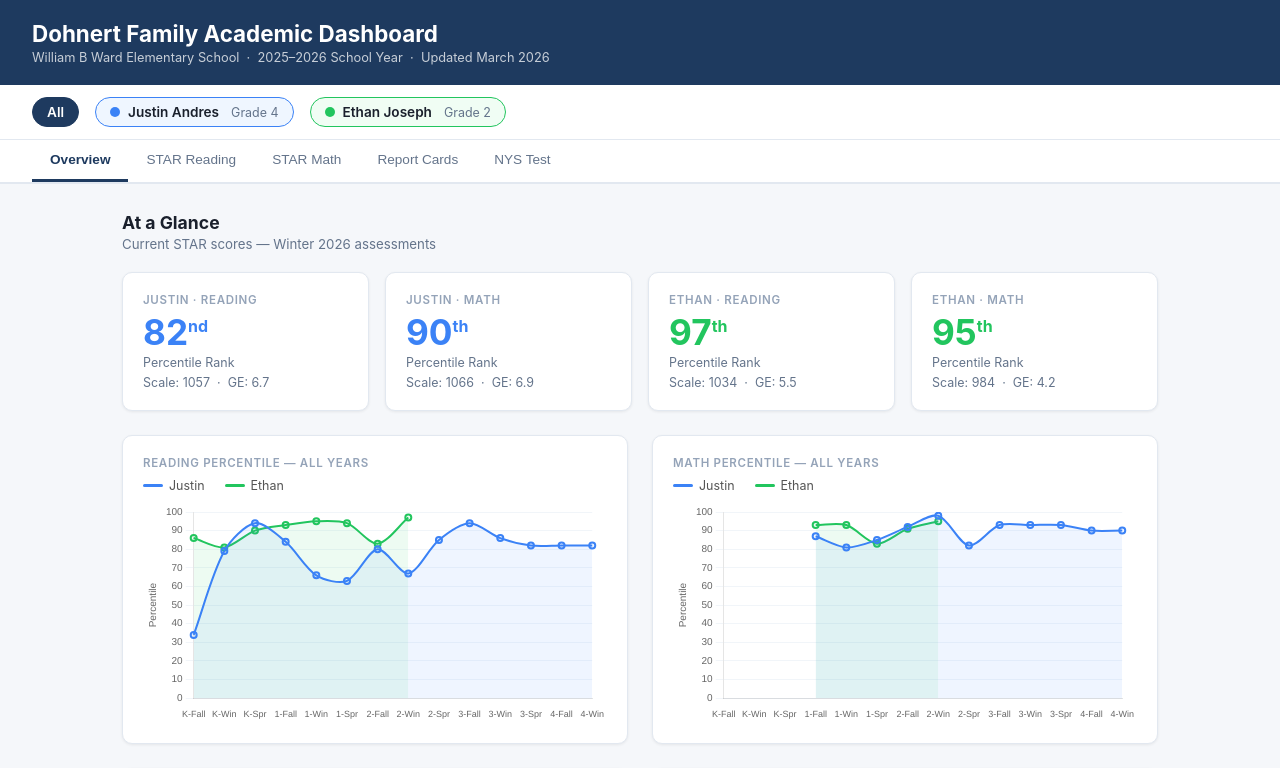
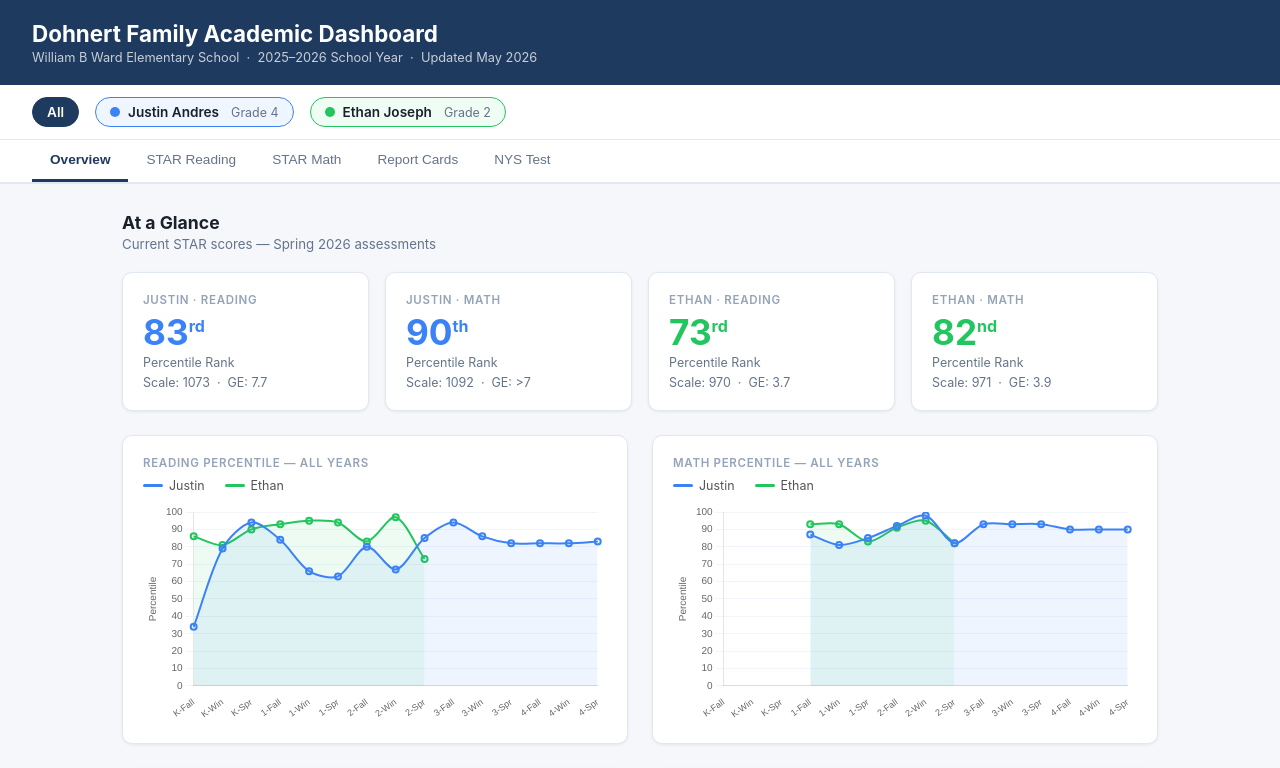
Before and after one commit to hdohnert-helio/family, a plain HTML site: page index.html in a window 1280 px wide. Shown: the top 768 px of the page. Drawn offline with nearby package versions, Linux system fonts and the light colour scheme.

Commit message:
Add Spring 2026 STAR scores for Justin and Ethan

```diff
--- a/index.html
+++ b/index.html
@@ -124,7 +124,7 @@ tbl{width:100%;border-collapse:collapse}
 
 <div class="header">
   <h1>Dohnert Family Academic Dashboard</h1>
-  <p>William B Ward Elementary School &nbsp;·&nbsp; 2025–2026 School Year &nbsp;·&nbsp; Updated March 2026</p>
+  <p>William B Ward Elementary School &nbsp;·&nbsp; 2025–2026 School Year &nbsp;·&nbsp; Updated May 2026</p>
 </div>
 
 <div class="kids-bar">
@@ -145,31 +145,31 @@ tbl{width:100%;border-collapse:collapse}
 
 <!-- OVERVIEW -->
 <div id="overview" class="tab active">
-  <div class="sec-head"><h2>At a Glance</h2><p>Current STAR scores — Winter 2026 assessments</p></div>
+  <div class="sec-head"><h2>At a Glance</h2><p>Current STAR scores — Spring 2026 assessments</p></div>
   <div class="cards4" id="overviewCards">
     <div class="card" data-kid="j">
       <div class="card-title">Justin · Reading</div>
-      <div class="card-big jc">82<sup style="font-size:1rem">nd</sup></div>
+      <div class="card-big jc">83<sup style="font-size:1rem">rd</sup></div>
       <div class="card-sub">Percentile Rank</div>
-      <div class="card-sub">Scale: 1057 &nbsp;·&nbsp; GE: 6.7</div>
+      <div class="card-sub">Scale: 1073 &nbsp;·&nbsp; GE: 7.7</div>
     </div>
     <div class="card" data-kid="j">
       <div class="card-title">Justin · Math</div>
       <div class="card-big jc">90<sup style="font-size:1rem">th</sup></div>
       <div class="card-sub">Percentile Rank</div>
-      <div class="card-sub">Scale: 1066 &nbsp;·&nbsp; GE: 6.9</div>
+      <div class="card-sub">Scale: 1092 &nbsp;·&nbsp; GE: &gt;7</div>
     </div>
     <div class="card" data-kid="e">
       <div class="card-title">Ethan · Reading</div>
-      <div class="card-big ec">97<sup style="font-size:1rem">th</sup></div>
+      <div class="card-big ec">73<sup style="font-size:1rem">rd</sup></div>
       <div class="card-sub">Percentile Rank</div>
-      <div class="card-sub">Scale: 1034 &nbsp;·&nbsp; GE: 5.5</div>
+      <div class="card-sub">Scale: 970 &nbsp;·&nbsp; GE: 3.7</div>
     </div>
     <div class="card" data-kid="e">
       <div class="card-title">Ethan · Math</div>
-      <div class="card-big ec">95<sup style="font-size:1rem">th</sup></div>
+      <div class="card-big ec">82<sup style="font-size:1rem">nd</sup></div>
       <div class="card-sub">Percentile Rank</div>
-      <div class="card-sub">Scale: 984 &nbsp;·&nbsp; GE: 4.2</div>
+      <div class="card-sub">Scale: 971 &nbsp;·&nbsp; GE: 3.9</div>
     </div>
   </div>
 
@@ -256,23 +256,23 @@ tbl{width:100%;border-collapse:collapse}
   <div class="cards4">
     <div class="card">
       <div class="card-title">Reading Percentile</div>
-      <div class="card-big jc">82<sup style="font-size:1rem">nd</sup></div>
-      <div class="card-sub">Winter 2026</div>
+      <div class="card-big jc">83<sup style="font-size:1rem">rd</sup></div>
+      <div class="card-sub">Spring 2026</div>
     </div>
     <div class="card">
       <div class="card-title">Math Percentile</div>
       <div class="card-big jc">90<sup style="font-size:1rem">th</sup></div>
-      <div class="card-sub">Winter 2026</div>
+      <div class="card-sub">Spring 2026</div>
     </div>
     <div class="card">
       <div class="card-title">Reading Grade Equiv.</div>
-      <div class="card-big jc">6.7</div>
-      <div class="card-sub">Scale: 1057</div>
+      <div class="card-big jc">7.7</div>
+      <div class="card-sub">Scale: 1073</div>
     </div>
     <div class="card">
       <div class="card-title">Math Grade Equiv.</div>
-      <div class="card-big jc">6.9</div>
-      <div class="card-sub">Scale: 1066</div>
+      <div class="card-big jc">&gt;7</div>
+      <div class="card-sub">Scale: 1092</div>
     </div>
   </div>
   <div class="cards2">
@@ -333,23 +333,23 @@ tbl{width:100%;border-collapse:collapse}
   <div class="cards4">
     <div class="card">
       <div class="card-title">Reading Percentile</div>
-      <div class="card-big ec">97<sup style="font-size:1rem">th</sup></div>
-      <div class="card-sub">Winter 2026</div>
+      <div class="card-big ec">73<sup style="font-size:1rem">rd</sup></div>
+      <div class="card-sub">Spring 2026</div>
     </div>
     <div class="card">
       <div class="card-title">Math Percentile</div>
-      <div class="card-big ec">95<sup style="font-size:1rem">th</sup></div>
-      <div class="card-sub">Winter 2026</div>
+      <div class="card-big ec">82<sup style="font-size:1rem">nd</sup></div>
+      <div class="card-sub">Spring 2026</div>
     </div>
     <div class="card">
       <div class="card-title">Reading Grade Equiv.</div>
-      <div class="card-big ec">5.5</div>
-      <div class="card-sub">Scale: 1034</div>
+      <div class="card-big ec">3.7</div>
+      <div class="card-sub">Scale: 970</div>
     </div>
     <div class="card">
       <div class="card-title">Math Grade Equiv.</div>
-      <div class="card-big ec">4.2</div>
-      <div class="card-sub">Scale: 984</div>
+      <div class="card-big ec">3.9</div>
+      <div class="card-sub">Scale: 971</div>
     </div>
   </div>
   <div class="cards2">
@@ -541,7 +541,7 @@ tbl{width:100%;border-collapse:collapse}
 
 <script>
 // ── DATA ──────────────────────────────────────────────────────────────
-const GL = ["K-Fall","K-Win","K-Spr","1-Fall","1-Win","1-Spr","2-Fall","2-Win","2-Spr","3-Fall","3-Win","3-Spr","4-Fall","4-Win"];
+const GL = ["K-Fall","K-Win","K-Spr","1-Fall","1-Win","1-Spr","2-Fall","2-Win","2-Spr","3-Fall","3-Win","3-Spr","4-Fall","4-Win","4-Spr"];
 
 // Justin Reading (all 14 data points)
 const jR = [
@@ -558,7 +558,8 @@ const jR = [
   {scale:1030,pct:86,  ge:5.4},
   {scale:1038,pct:82,  ge:5.7},
   {scale:1045,pct:82,  ge:6},
-  {scale:1057,pct:82,  ge:6.7}
+  {scale:1057,pct:82,  ge:6.7},
+  {scale:1073,pct:83,  ge:7.7}
 ];
 
 // Ethan Reading (K-Fall=idx0 … 2-Win=idx7)
@@ -570,7 +571,8 @@ const eR = [
   {idx:4, scale:950, pct:95, ge:3.3},
   {idx:5, scale:982, pct:94, ge:3.9},
   {idx:6, scale:954, pct:83, ge:3.4},
-  {idx:7, scale:1034,pct:97, ge:5.5}
+  {idx:7, scale:1034,pct:97, ge:5.5},
+  {idx:8, scale:970, pct:73, ge:3.7}
 ];
 
 // Justin Math (sparse, by grade-label index)
@@ -585,7 +587,8 @@ const jM = [
   {idx:10,scale:1024,pct:93, ge:5.2},
   {idx:11,scale:1052,pct:93, ge:6.1},
   {idx:12,scale:1041,pct:90, ge:5.8},
-  {idx:13,scale:1066,pct:90, ge:6.9}
+  {idx:13,scale:1066,pct:90, ge:6.9},
+  {idx:14,scale:1092,pct:90, ge:null, geLabel:">7"}
 ];
 
 // Ethan Math
@@ -594,10 +597,11 @@ const eM = [
   {idx:4, scale:906, pct:93, ge:2.7},
   {idx:5, scale:907, pct:83, ge:2.7},
   {idx:6, scale:936, pct:91, ge:3.2},
-  {idx:7, scale:984, pct:95, ge:4.2}
+  {idx:7, scale:984, pct:95, ge:4.2},
+  {idx:8, scale:971, pct:82, ge:3.9}
 ];
 
-function sparseToFull(sparse, len=14) {
+function sparseToFull(sparse, len=15) {
   const a = Array(len).fill(null);
   sparse.forEach(d => { a[d.idx] = d; });
   return a;
@@ -605,7 +609,7 @@ function sparseToFull(sparse, len=14) {
 
 function getM(arr, metric) { return arr.map(d => d ? d[metric] : null); }
 
-const jRF = jR; // already full length 14
+const jRF = jR; // already full length 15
 const eRF = sparseToFull(eR);
 const jMF = sparseToFull(jM);
 const eMF = sparseToFull(eM);
@@ -769,7 +773,7 @@ function buildHistTable(id, rows, labels, color) {
       <td style="padding:4px 6px;color:#475569">${lbl}</td>
       <td style="padding:4px 6px;text-align:right;font-weight:600;color:${color}">${d.scale}</td>
       <td style="padding:4px 6px;text-align:right">${d.pct}</td>
-      <td style="padding:4px 6px;text-align:right">${d.ge}</td>
+      <td style="padding:4px 6px;text-align:right">${d.geLabel ?? d.ge}</td>
     </tr>`;
   });
   el.innerHTML = h + '</table>';
```
